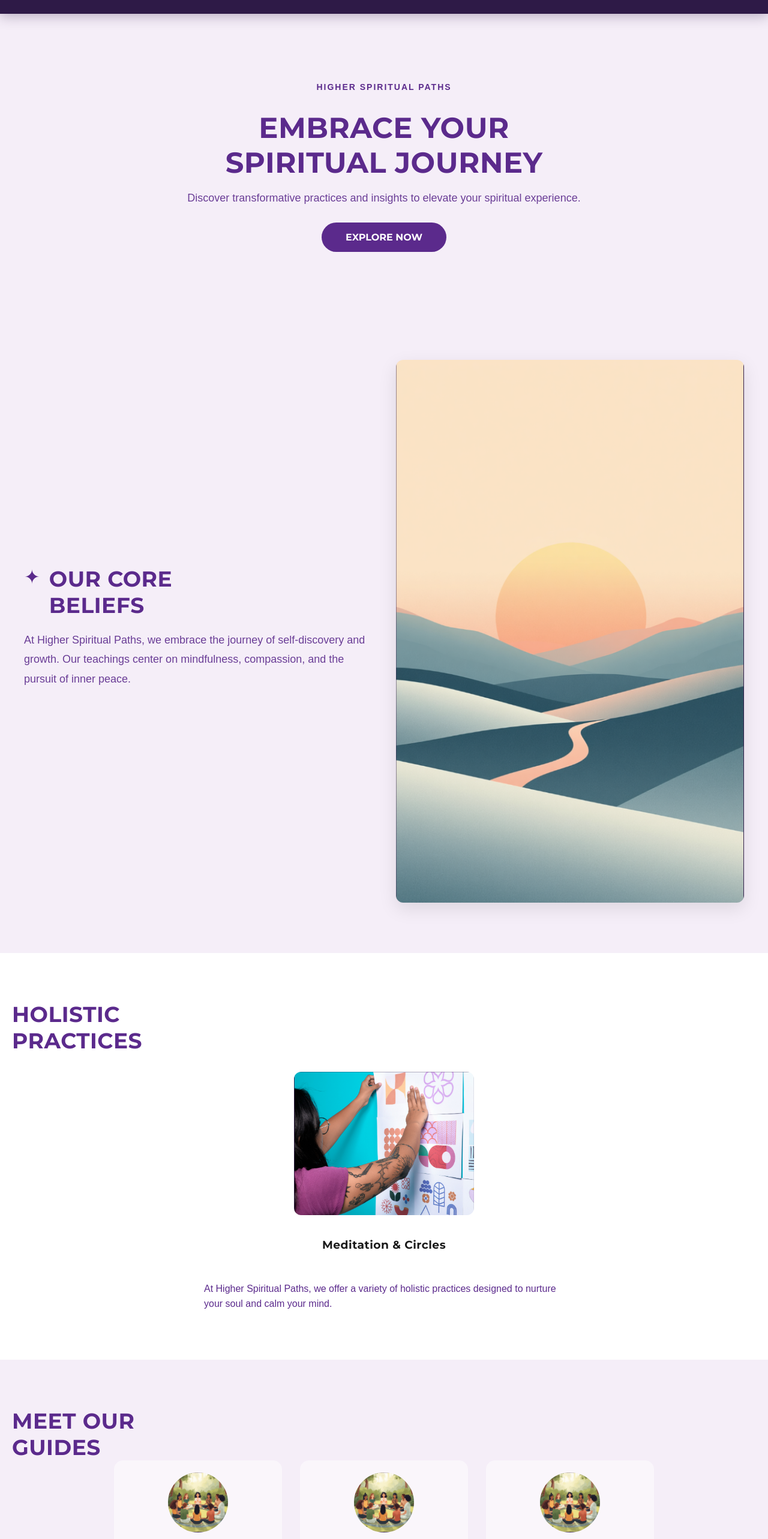
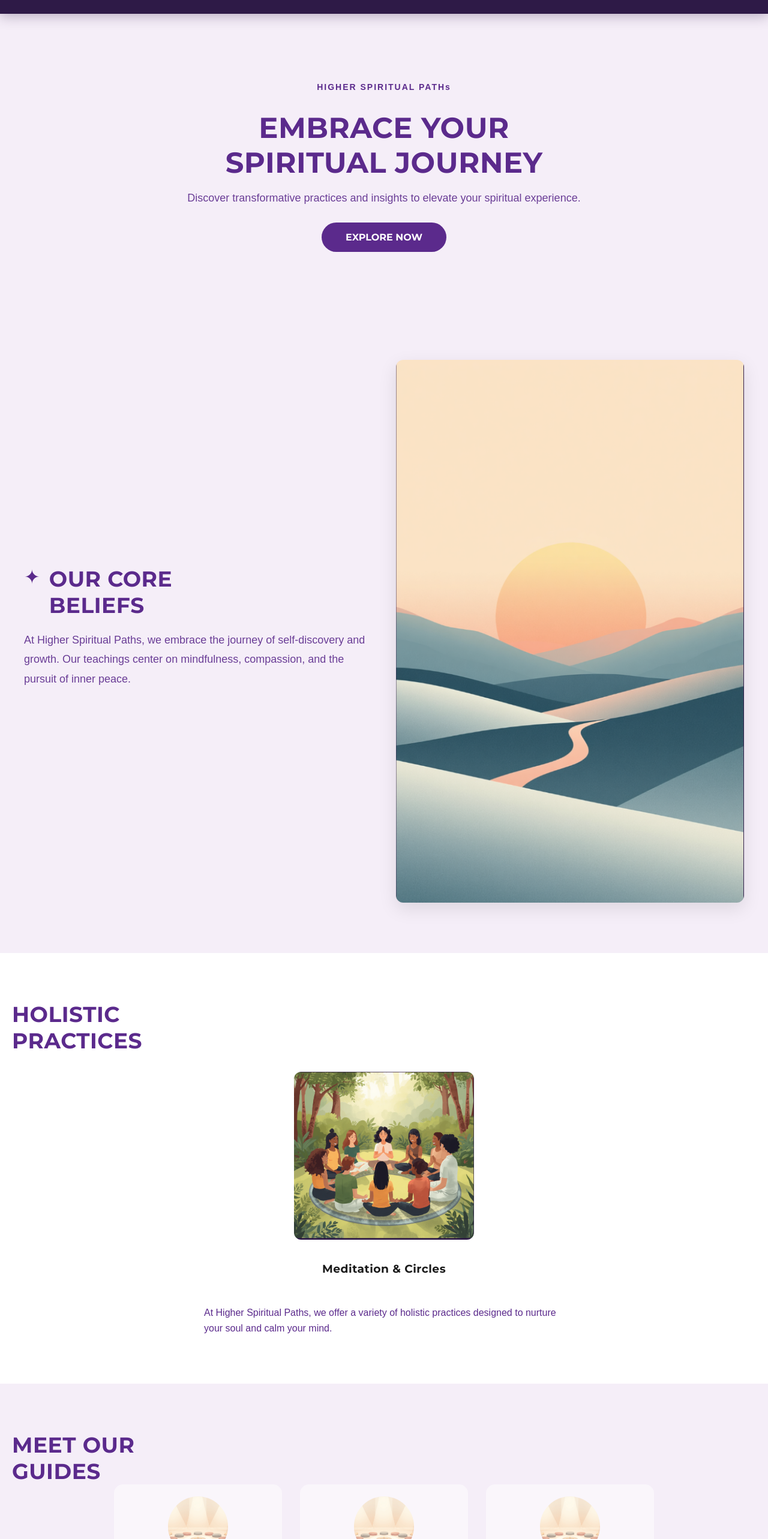
Before and after one commit to ahlife18/higher-spiritual-paths, a React (Create React App) app: page / in a window 1280 px wide. Shown: the part 60-2626 px from the top of the page at 60% size. Built offline with nearby package versions, Linux system fonts and the light colour scheme.

Commit message:
Add files via upload

```diff
--- a/src/components/Home.js
+++ b/src/components/Home.js
@@ -30,7 +30,7 @@ function Home() {
         style={styles.hero}
       >
         <div style={styles.heroContent}>
-          <p style={styles.heroSubtitle}>HIGHER SPIRITUAL PATHS</p>
+          <p style={styles.heroSubtitle}>HIGHER SPIRITUAL PATHs</p>
           <h1 style={styles.heroTitle}>EMBRACE YOUR<br />SPIRITUAL JOURNEY</h1>
           <p style={styles.heroDesc}>Discover transformative practices and insights to elevate your spiritual experience.</p>
           <button onClick={() => navigate('/the-path')} style={styles.exploreBtn}>EXPLORE NOW</button>
@@ -73,8 +73,8 @@ function Home() {
         <h2 style={styles.headingDark}>HOLISTIC<br />PRACTICES</h2>
         <div style={styles.practicesGrid}>
           <div style={styles.practiceCard}>
-            {/* ✅ MATCHED: works.png */}
-            <img src="/works.png" alt="Holistic Practices" style={styles.practiceImg} />
+            {/* ✅ MATCHED: meditaion.png */}
+            <img src="/meditaion.png" alt="Holistic Practices" style={styles.practiceImg} />
             <h3>Meditation & Circles</h3>
           </div>
         </div>
@@ -94,18 +94,18 @@ function Home() {
         <h2 style={styles.headingDarkPurple}>MEET OUR<br />GUIDES</h2>
         <div style={styles.guidesGrid}>
           <div style={styles.guideCard}>
-            {/* ✅ MATCHED: meditaion.png */}
-            <img src="/meditaion.png" alt="Guide" style={styles.guideImg} />
+            {/* ✅ MATCHED: circles.png */}
+            <img src="/circles.png" alt="Guide" style={styles.guideImg} />
             <h3 style={styles.guideName}>Kolawole Emmanuel</h3>
             <p style={styles.guideRole}>Founder</p>
           </div>
           <div style={styles.guideCard}>
-            <img src="/meditaion.png" alt="Guide" style={styles.guideImg} />
+            <img src="/circles.png" alt="Guide" style={styles.guideImg} />
             <h3 style={styles.guideName}>Karen Johnson</h3>
             <p style={styles.guideRole}>Co-Founder</p>
           </div>
           <div style={styles.guideCard}>
-            <img src="/meditaion.png" alt="Guide" style={styles.guideImg} />
+            <img src="/circles.png" alt="Guide" style={styles.guideImg} />
             <h3 style={styles.guideName}>Bennie Hollis</h3>
             <p style={styles.guideRole}>Co-Founder</p>
           </div>
@@ -146,8 +146,8 @@ function Home() {
       >
         <h2 style={styles.headingDark}>SPIRITUAL<br />RESOURCES</h2>
         <div style={styles.resourcesContainer}>
-          {/* ✅ MATCHED: routine.png */}
-          <img src="/routine.png" alt="Resources" style={styles.resourceImg} />
+          {/* ✅ MATCHED: works.png */}
+          <img src="/works.png" alt="Resources" style={styles.resourceImg} />
         </div>
         <p style={styles.practicesDesc}>
           Discover essential tools to enhance your spiritual journey—crystals, books, malas, and more.
```
